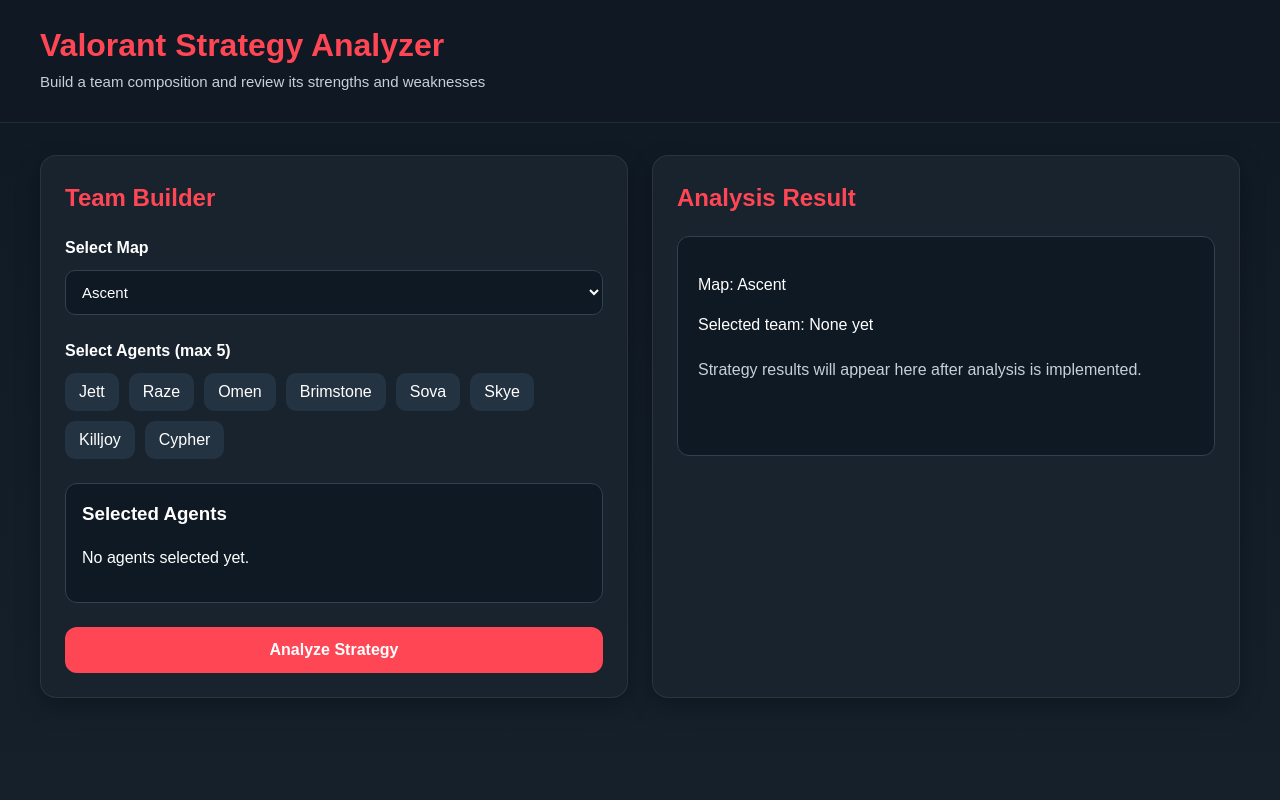
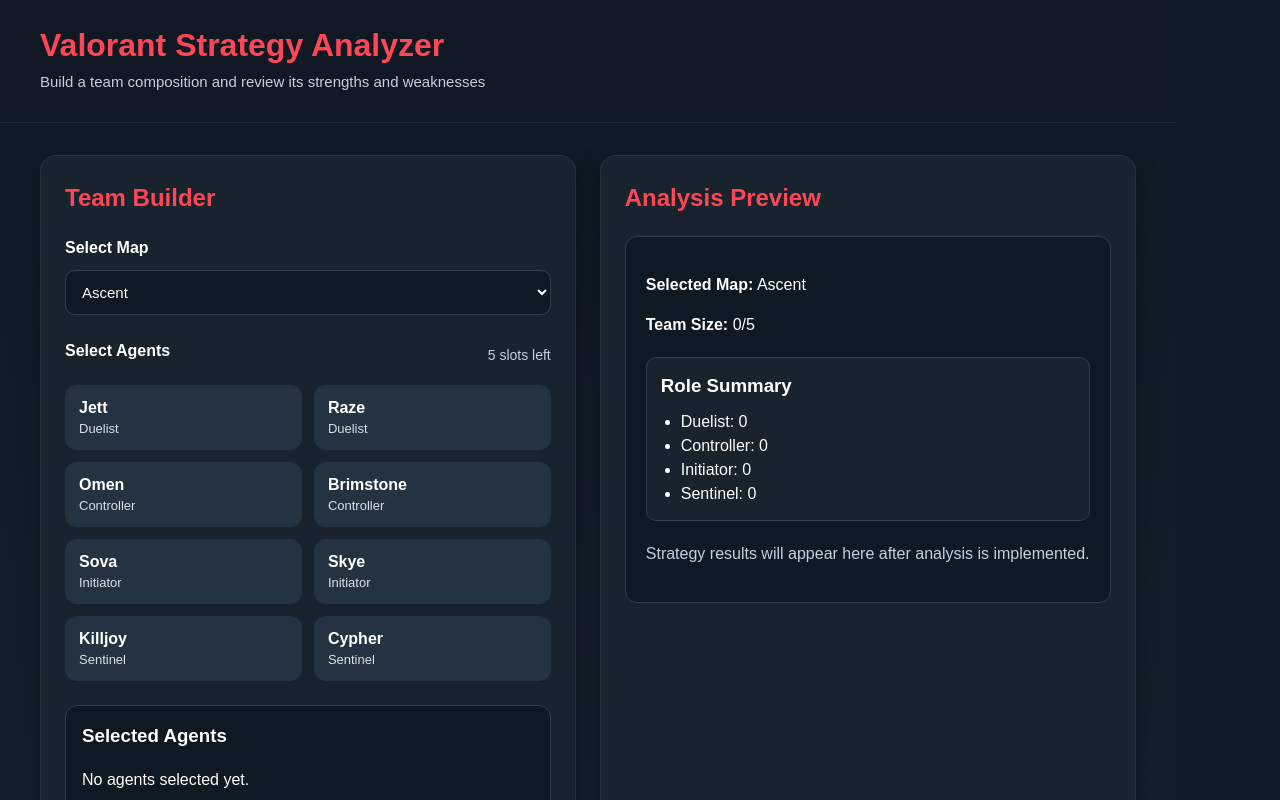
Before and after one commit to JiaxinLi1122/valorant-strategy-analyzer, a React app in the folder frontend/: page / in a window 1280 px wide. Shown: the top 800 px of the page. Built offline with nearby package versions, Linux system fonts and the light colour scheme; the HTML template or start-up script is replaced by a standard one.

Commit message:
optimize agent and map selection

```diff
--- a/frontend/src/App.css
+++ b/frontend/src/App.css
@@ -67,6 +67,18 @@
     font-weight: bold;
 }
 
+.section-header {
+    display: flex;
+    align-items: center;
+    justify-content: space-between;
+    margin-bottom: 12px;
+}
+
+.slot-counter {
+    font-size: 14px;
+    color: #c7d0d9;
+}
+
 select {
     width: 100%;
     padding: 12px;
@@ -78,19 +90,23 @@
 }
 
 .agent-grid {
-    display: flex;
-    flex-wrap: wrap;
-    gap: 10px;
+    display: grid;
+    grid-template-columns: repeat(2, 1fr);
+    gap: 12px;
 }
 
 .agent-button {
-    padding: 10px 14px;
+    padding: 14px;
     border: none;
-    border-radius: 10px;
+    border-radius: 12px;
     background: #243341;
     color: white;
     cursor: pointer;
     transition: 0.2s ease;
+    text-align: left;
+    display: flex;
+    flex-direction: column;
+    gap: 4px;
 }
 
 .agent-button:hover {
@@ -100,6 +116,21 @@
 .agent-button.selected {
     background: #ff4655;
     color: white;
+}
+
+.agent-button:disabled {
+    opacity: 0.45;
+    cursor: not-allowed;
+}
+
+.agent-name {
+    font-size: 16px;
+    font-weight: bold;
+}
+
+.agent-role {
+    font-size: 13px;
+    color: #d9e1e8;
 }
 
 .selected-box {
@@ -142,7 +173,25 @@
     border-radius: 12px;
     background: #0f1923;
     border: 1px solid #31404f;
-    min-height: 220px;
+    min-height: 260px;
+}
+
+.role-summary {
+    margin-top: 20px;
+    padding: 14px;
+    border-radius: 10px;
+    background: #18232e;
+    border: 1px solid #31404f;
+}
+
+.role-summary h3 {
+    margin-top: 0;
+    margin-bottom: 10px;
+}
+
+.role-summary ul {
+    margin: 0;
+    padding-left: 20px;
 }
 
 .placeholder-text {
@@ -155,4 +204,8 @@
     .main-layout {
         grid-template-columns: 1fr;
     }
+
+    .agent-grid {
+        grid-template-columns: 1fr;
+    }
 }
--- a/frontend/src/App.jsx
+++ b/frontend/src/App.jsx
@@ -1,32 +1,54 @@
-import { useState } from "react";
+import { useMemo, useState } from "react";
 import "./App.css";
 
 function App() {
     const maps = ["Ascent", "Bind", "Split", "Haven"];
 
-    const agents = [
-        "Jett",
-        "Raze",
-        "Omen",
-        "Brimstone",
-        "Sova",
-        "Skye",
-        "Killjoy",
-        "Cypher",
+    const agentData = [
+        { name: "Jett", role: "Duelist" },
+        { name: "Raze", role: "Duelist" },
+        { name: "Omen", role: "Controller" },
+        { name: "Brimstone", role: "Controller" },
+        { name: "Sova", role: "Initiator" },
+        { name: "Skye", role: "Initiator" },
+        { name: "Killjoy", role: "Sentinel" },
+        { name: "Cypher", role: "Sentinel" },
     ];
 
     const [selectedMap, setSelectedMap] = useState("Ascent");
     const [selectedAgents, setSelectedAgents] = useState([]);
 
-    function toggleAgent(agent) {
-        if (selectedAgents.includes(agent)) {
-            setSelectedAgents(selectedAgents.filter((a) => a !== agent));
-        } else {
-            if (selectedAgents.length < 5) {
-                setSelectedAgents([...selectedAgents, agent]);
-            }
+    function toggleAgent(agentName) {
+        if (selectedAgents.includes(agentName)) {
+            setSelectedAgents(selectedAgents.filter((agent) => agent !== agentName));
+            return;
+        }
+
+        if (selectedAgents.length < 5) {
+            setSelectedAgents([...selectedAgents, agentName]);
         }
     }
+
+    const selectedAgentObjects = agentData.filter((agent) =>
+        selectedAgents.includes(agent.name)
+    );
+
+    const roleSummary = useMemo(() => {
+        const summary = {
+            Duelist: 0,
+            Controller: 0,
+            Initiator: 0,
+            Sentinel: 0,
+        };
+
+        selectedAgentObjects.forEach((agent) => {
+            summary[agent.role] += 1;
+        });
+
+        return summary;
+    }, [selectedAgentObjects]);
+
+    const remainingSlots = 5 - selectedAgents.length;
 
     return (
         <div className="app">
@@ -57,19 +79,32 @@
                     </div>
 
                     <div className="form-group">
-                        <label>Select Agents (max 5)</label>
+                        <div className="section-header">
+                            <label>Select Agents</label>
+                            <span className="slot-counter">
+                {remainingSlots === 0
+                    ? "Team full"
+                    : `${remainingSlots} slot${remainingSlots > 1 ? "s" : ""} left`}
+              </span>
+                        </div>
+
                         <div className="agent-grid">
-                            {agents.map((agent) => (
-                                <button
-                                    key={agent}
-                                    className={`agent-button ${
-                                        selectedAgents.includes(agent) ? "selected" : ""
-                                    }`}
-                                    onClick={() => toggleAgent(agent)}
-                                >
-                                    {agent}
-                                </button>
-                            ))}
+                            {agentData.map((agent) => {
+                                const isSelected = selectedAgents.includes(agent.name);
+                                const isDisabled = !isSelected && selectedAgents.length >= 5;
+
+                                return (
+                                    <button
+                                        key={agent.name}
+                                        className={`agent-button ${isSelected ? "selected" : ""}`}
+                                        onClick={() => toggleAgent(agent.name)}
+                                        disabled={isDisabled}
+                                    >
+                                        <span className="agent-name">{agent.name}</span>
+                                        <span className="agent-role">{agent.role}</span>
+                                    </button>
+                                );
+                            })}
                         </div>
                     </div>
 
@@ -79,8 +114,10 @@
                             <p>No agents selected yet.</p>
                         ) : (
                             <ul>
-                                {selectedAgents.map((agent) => (
-                                    <li key={agent}>{agent}</li>
+                                {selectedAgentObjects.map((agent) => (
+                                    <li key={agent.name}>
+                                        {agent.name} — {agent.role}
+                                    </li>
                                 ))}
                             </ul>
                         )}
@@ -90,13 +127,27 @@
                 </section>
 
                 <section className="panel right-panel">
-                    <h2>Analysis Result</h2>
+                    <h2>Analysis Preview</h2>
+
                     <div className="placeholder-card">
-                        <p>Map: {selectedMap}</p>
                         <p>
-                            Selected team:{" "}
-                            {selectedAgents.length > 0 ? selectedAgents.join(", ") : "None yet"}
+                            <strong>Selected Map:</strong> {selectedMap}
                         </p>
+
+                        <p>
+                            <strong>Team Size:</strong> {selectedAgents.length}/5
+                        </p>
+
+                        <div className="role-summary">
+                            <h3>Role Summary</h3>
+                            <ul>
+                                <li>Duelist: {roleSummary.Duelist}</li>
+                                <li>Controller: {roleSummary.Controller}</li>
+                                <li>Initiator: {roleSummary.Initiator}</li>
+                                <li>Sentinel: {roleSummary.Sentinel}</li>
+                            </ul>
+                        </div>
+
                         <p className="placeholder-text">
                             Strategy results will appear here after analysis is implemented.
                         </p>
```
